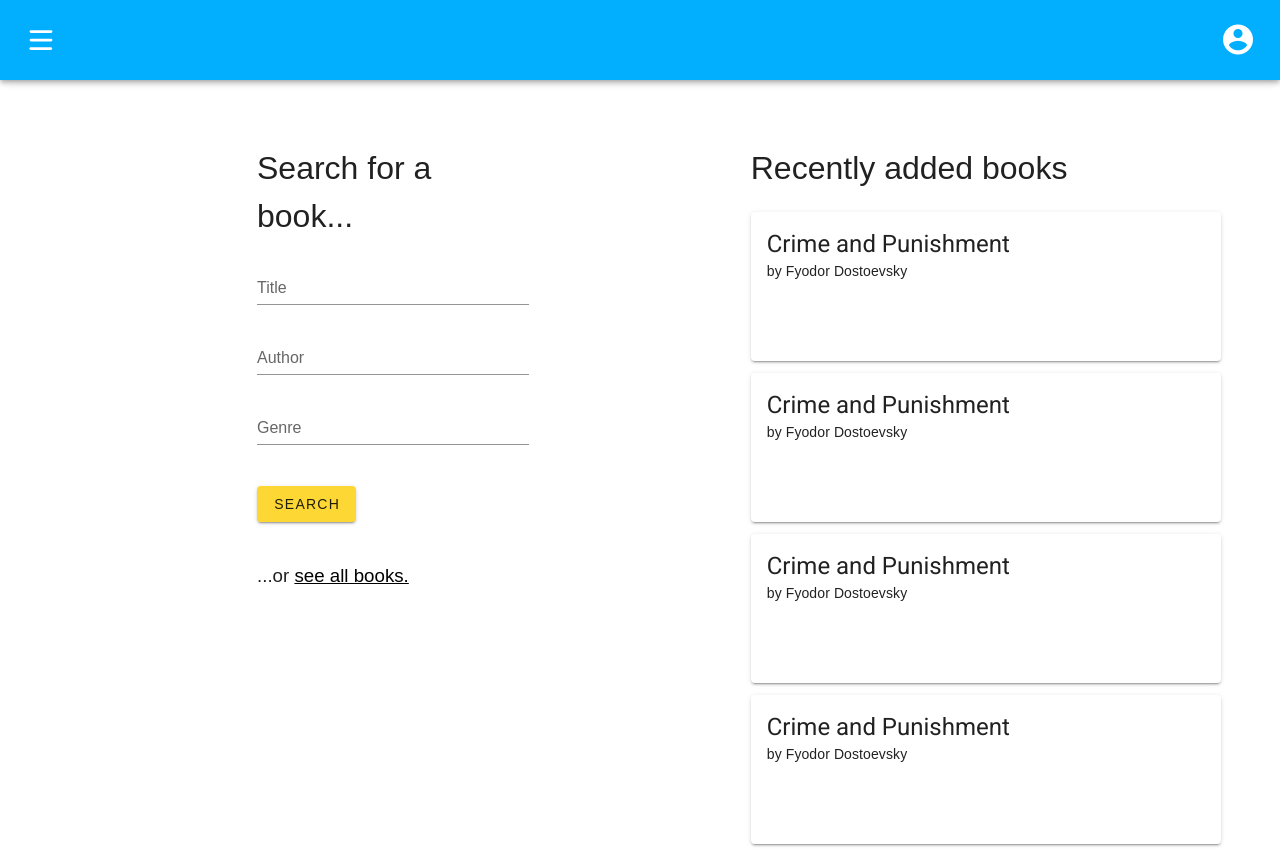
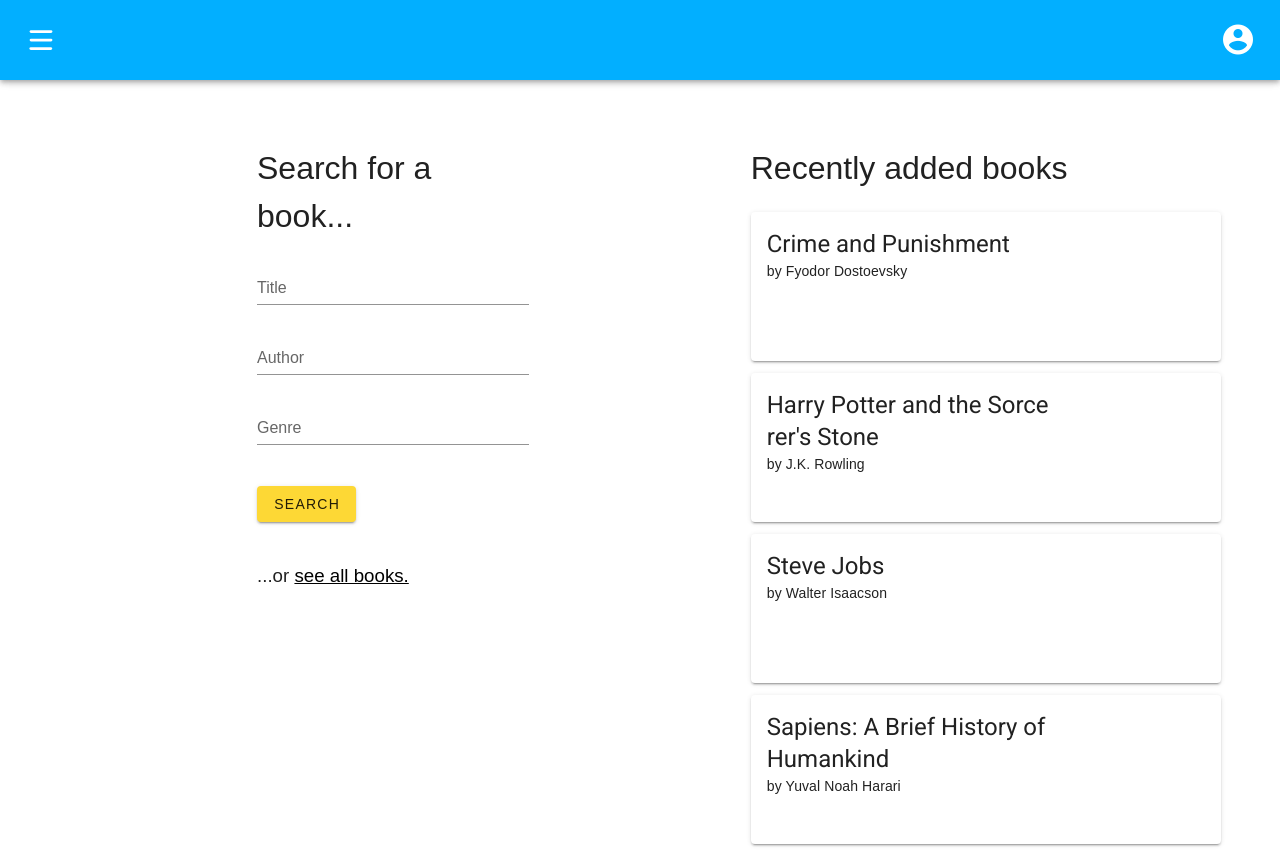
Before and after one commit to jtlicardo/Librarium, a Vue app: page /ubooks in a window 1280 px wide. Built offline with nearby package versions, Linux system fonts and the light colour scheme; a web font is replaced by a local one.

Commit message:
Showing all books in 'recently added'

```diff
--- a/src/components/BookCard.vue
+++ b/src/components/BookCard.vue
@@ -3,12 +3,12 @@
     <div class="d-flex flex-no-wrap justify-space-between mt-3">
       <div>
         <v-card-title class="text-subtitle-1 text-sm-h5 text-md-subtitle-1 text-lg-h5">
-          Crime and Punishment
+          {{ title }}
         </v-card-title>
-        <v-card-subtitle>by Fyodor Dostoevsky</v-card-subtitle>
+        <v-card-subtitle>by {{ author }}</v-card-subtitle>
       </div>
       <v-avatar class="ma-3" :size="cardSize" tile>
-        <v-img src="@/assets/book_logos/cap.jpg" contain></v-img>
+        <v-img :src="imagesource" contain></v-img>
       </v-avatar>
     </div>
   </v-card>
@@ -16,6 +16,7 @@
 
 <script>
 export default {
+  props: ["title", "author", "imagesource"],
   computed: {
     cardSize() {
       switch (this.$vuetify.breakpoint.name) {
--- /dev/null
+++ b/src/components/RecentlyAdded.vue
@@ -0,0 +1,27 @@
+<template>
+  <div class="mt-5">
+    <book-card
+      v-for="book in books"
+      :key="book.id"
+      :title="book.title"
+      :author="book.author"
+      :imagesource="book.logo"
+    ></book-card>
+  </div>
+</template>
+
+<script>
+import BookCard from "@/components/BookCard.vue"
+export default {
+  components: {
+    BookCard,
+  },
+  computed: {
+    books() {
+      return this.$store.getters.allBooks
+    },
+  },
+}
+</script>
+
+<style></style>
--- a/src/views/UserBooks.vue
+++ b/src/views/UserBooks.vue
@@ -28,12 +28,7 @@
       <v-col cols="2"></v-col>
       <v-col cols="12" md="5">
         <h1>Recently added books</h1>
-        <div class="mt-5">
-          <book-card></book-card>
-          <book-card></book-card>
-          <book-card></book-card>
-          <book-card></book-card>
-        </div>
+        <recently-added></recently-added>
       </v-col>
     </v-row>
   </v-container>
@@ -41,10 +36,12 @@
 
 <script>
 import BookCard from "@/components/BookCard.vue"
+import RecentlyAdded from "@/components/RecentlyAdded.vue"
 
 export default {
   components: {
     BookCard,
+    RecentlyAdded,
   },
   data() {
     return {
```
